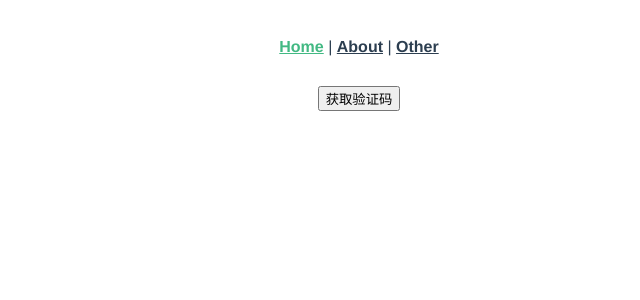
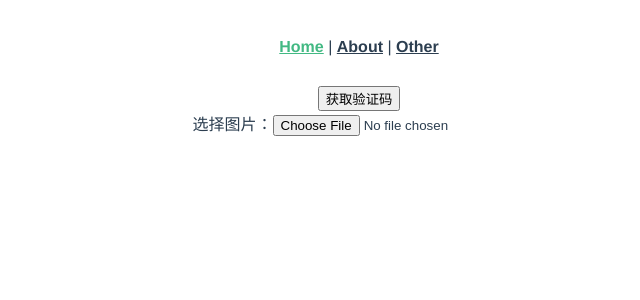
Before and after one commit to LiangDennis/demo, a Vue app: page / in a window 1280 px wide. Shown: the top 300 px of the page, without its empty margins (281-921 px from the left). Built offline with nearby package versions, Linux system fonts and the light colour scheme.

Commit message:
压缩图片

```diff
--- /dev/null
+++ b/src/demo/compressPic.vue
@@ -0,0 +1,46 @@
+<template>
+  <div>
+    选择图片：<input type="file" accept="image/*" @change="handleFile">
+    <img v-if="imgFile" :src="imgFile">
+  </div>
+</template>
+
+<script>
+export default {
+  data() {
+    return {
+      imgFile: null
+    }
+  },
+  methods: {
+    handleFile(e) {
+      let file = e.target.files[0];
+      if (!/image\/\w+/.test(file.type)) {//判断文件类型
+        alert("请选择图片");
+        return false;
+      }
+      let render = new FileReader();
+      render.readAsDataURL(file);
+      let img = new Image;
+      render.onload = (e)=> {//转化成base64位的图片格式
+        img.src = e.target.result;
+        img.onload = ()=> {//创建新的img加载完成后
+          let canvas = document.createElement('canvas'),//使用canvas压缩图片
+              drawer = canvas.getContext('2d'),
+              width = 500,
+              height = 300,
+              quality = 0.8;
+          canvas.width = width;
+          canvas.height = height;
+          drawer.drawImage(img, 0, 0, width, height);
+          this.imgFile = canvas.toDataURL('image/png', quality);//将图片加载到页面
+        }
+      };
+
+    }
+  }
+}
+
+</script>
+<style scoped>
+</style>
--- /dev/null
+++ b/src/demo/index.vue
@@ -0,0 +1,20 @@
+<template>
+  <div>
+    <sisty-seconds />
+    <compress-pic />
+  </div>
+</template>
+
+<script>
+import sistySeconds from './sistySeconds';
+import compressPic from './compressPic';
+export default {
+  components: {
+    sistySeconds,
+    compressPic
+  }
+}
+
+</script>
+<style scoped>
+</style>
--- a/src/demo/sistySeconds.vue
+++ b/src/demo/sistySeconds.vue
@@ -14,7 +14,6 @@ export default {
   },
   methods: {
     handleCode() {
-      console.log("-------------");
       if(!this.timer) {//保证按钮不被多次点击
         let BASE_SECONDS = 60;
         this.timer = setInterval(()=> {
--- a/src/router.js
+++ b/src/router.js
@@ -31,8 +31,8 @@ export default new Router({
     },
     {
       path: '/',
-      name: 'sistySeconds',
-      component: () => import('./demo/sistySeconds.vue')
+      name: 'DemoIndex',
+      component: () => import('./demo/index.vue')
     }
   ]
 })
```
Also changed, not shown: src/demo/readme.md.
